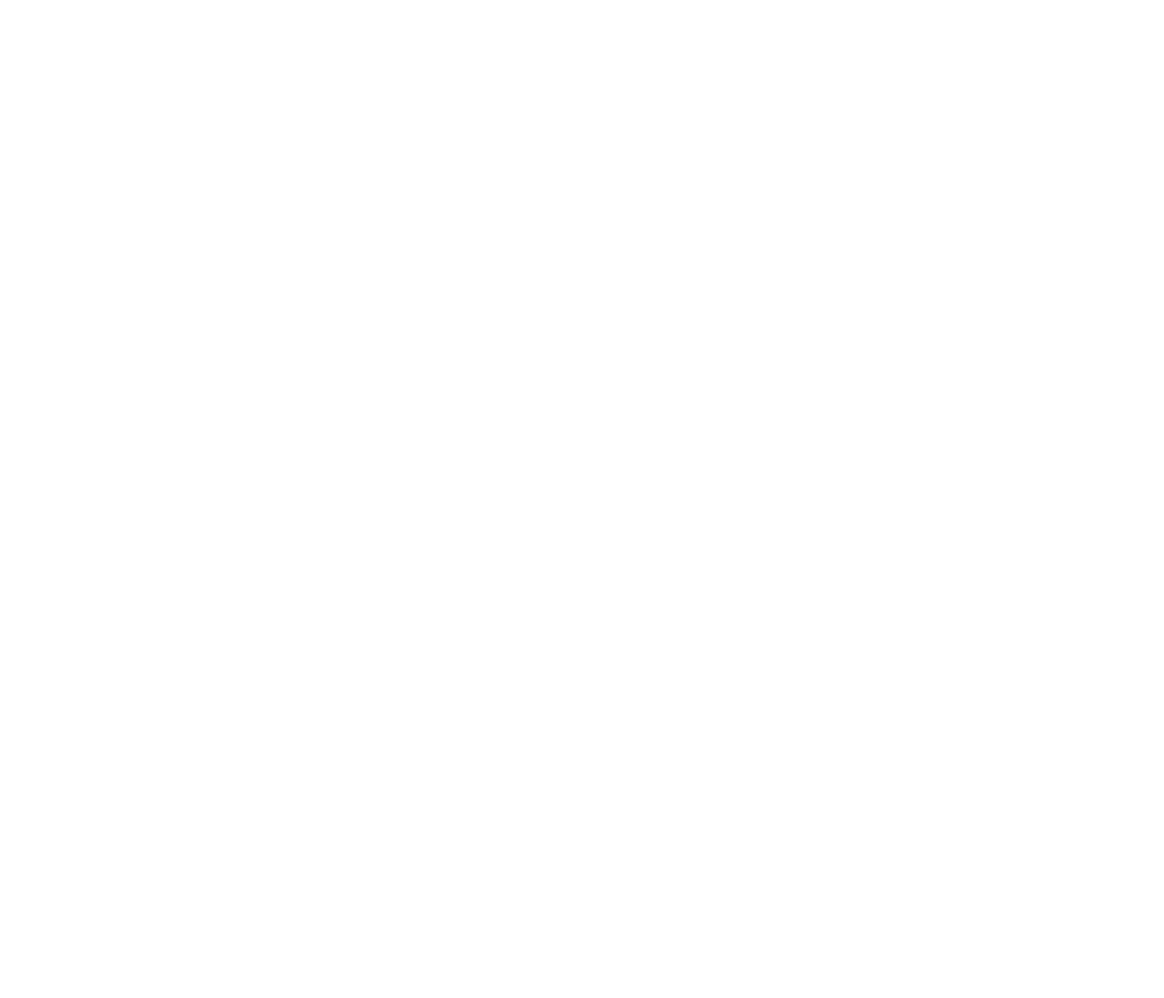
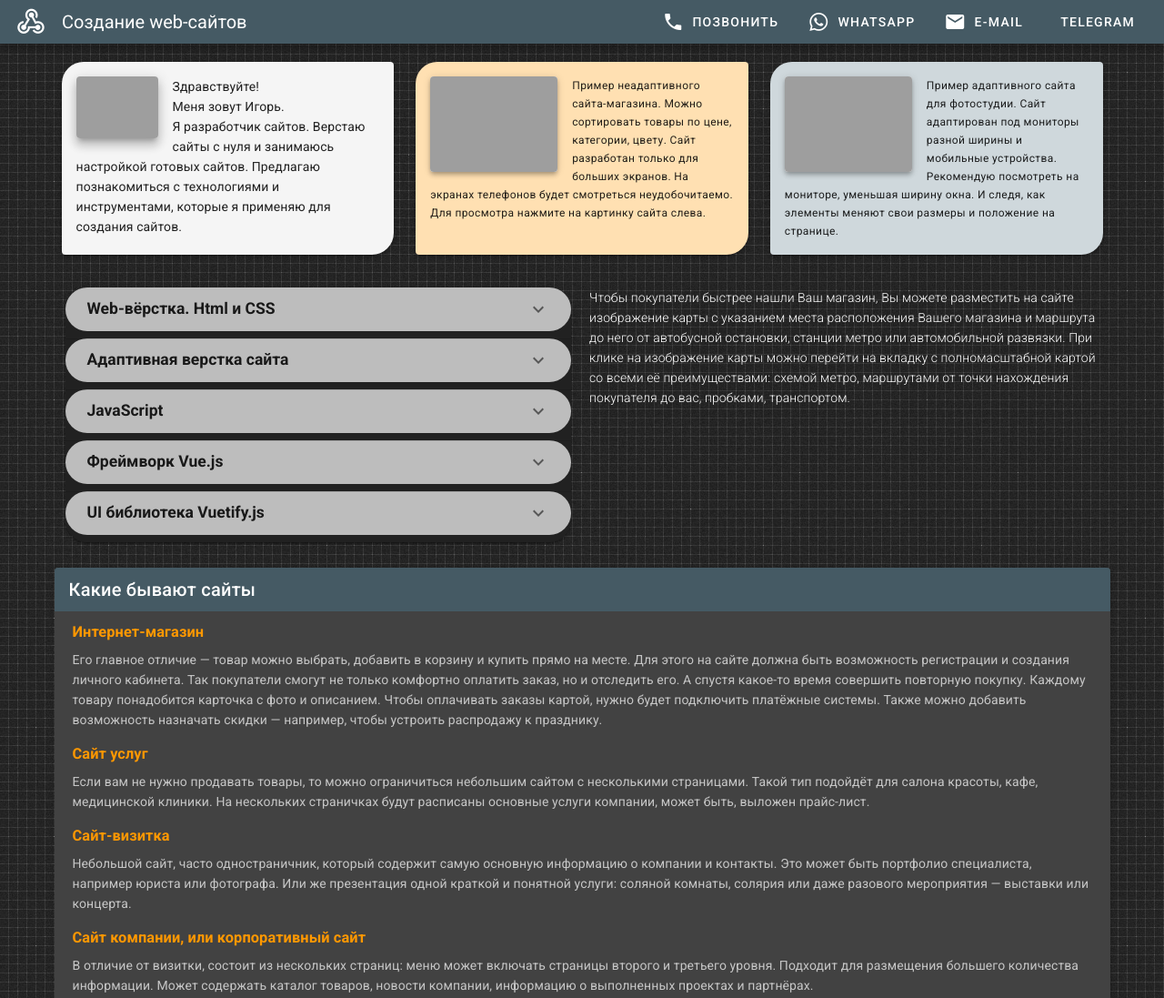
Before and after one commit to igordolgov/my-site-vuetify, a plain HTML site: page index.html in a window 1280 px wide. Shown: the top 1097 px of the page at 91% size. Before the commit the page ends 800 px from the top, so only its background shows below. Drawn offline with Linux system fonts and the light colour scheme; the site is published under a folder, as on GitHub Pages, so addresses that start at the root find nothing; grey boxes are pictures that could not be loaded.

Commit message:
Update index.html

```diff
--- a/index.html
+++ b/index.html
@@ -1 +1 @@
-<!DOCTYPE html><html lang="en"><head><meta charset="utf-8"><meta http-equiv="X-UA-Compatible" content="IE=edge"><meta name="viewport" content="width=device-width,initial-scale=1"><link rel="icon" href="/favicon.ico"><title>my-site-vuetify</title><link rel="stylesheet" href="https://fonts.googleapis.com/css?family=Roboto:100,300,400,500,700,900"><link rel="stylesheet" href="https://cdn.jsdelivr.net/npm/@mdi/font@latest/css/materialdesignicons.min.css"><link rel="stylesheet" href="//cdn.jsdelivr.net/npm/@mdi/font@6.1.95/css/materialdesignicons.min.css"><link href="/css/app.05549759.css" rel="preload" as="style"><link href="/css/chunk-vendors.a7ff5e98.css" rel="preload" as="style"><link href="/js/app.6cecd4cb.js" rel="preload" as="script"><link href="/js/chunk-vendors.f34a2e47.js" rel="preload" as="script"><link href="/css/chunk-vendors.a7ff5e98.css" rel="stylesheet"><link href="/css/app.05549759.css" rel="stylesheet"></head><body><noscript><strong>We're sorry but my-site-vuetify doesn't work properly without JavaScript enabled. Please enable it to continue.</strong></noscript><div id="app"></div><script src="/js/chunk-vendors.f34a2e47.js"></script><script src="/js/app.6cecd4cb.js"></script></body></html>
+<!DOCTYPE html><html lang="en"><head><meta charset="utf-8"><meta http-equiv="X-UA-Compatible" content="IE=edge"><meta name="viewport" content="width=device-width,initial-scale=1"><link rel="icon" href="/favicon.ico"><title>my-site-vuetify</title><link rel="stylesheet" href="https://fonts.googleapis.com/css?family=Roboto:100,300,400,500,700,900"><link rel="stylesheet" href="https://cdn.jsdelivr.net/npm/@mdi/font@latest/css/materialdesignicons.min.css"><link rel="stylesheet" href="//cdn.jsdelivr.net/npm/@mdi/font@6.1.95/css/materialdesignicons.min.css"><link href="my-site-vuetify/css/app.05549759.css" rel="preload" as="style"><link href="my-site-vuetify/css/chunk-vendors.a7ff5e98.css" rel="preload" as="style"><link href="my-site-vuetify/js/app.6cecd4cb.js" rel="preload" as="script"><link href="my-site-vuetify/js/chunk-vendors.f34a2e47.js" rel="preload" as="script"><link href="my-site-vuetify/css/chunk-vendors.a7ff5e98.css" rel="stylesheet"><link href="my-site-vuetify/css/app.05549759.css" rel="stylesheet"></head><body><noscript><strong>We're sorry but my-site-vuetify doesn't work properly without JavaScript enabled. Please enable it to continue.</strong></noscript><div id="app"></div><script src="my-site-vuetify/js/chunk-vendors.f34a2e47.js"></script><script src="my-site-vuetify/js/app.6cecd4cb.js"></script></body></html>
```
